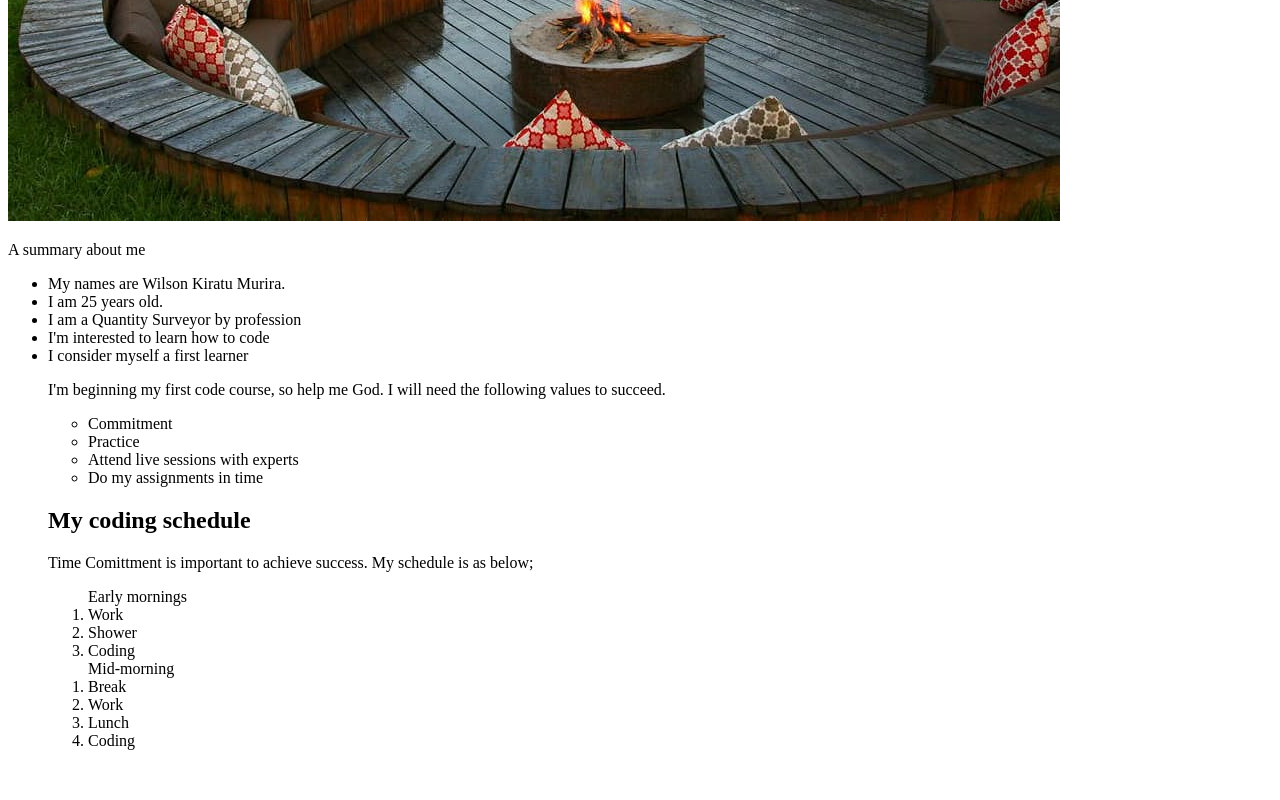
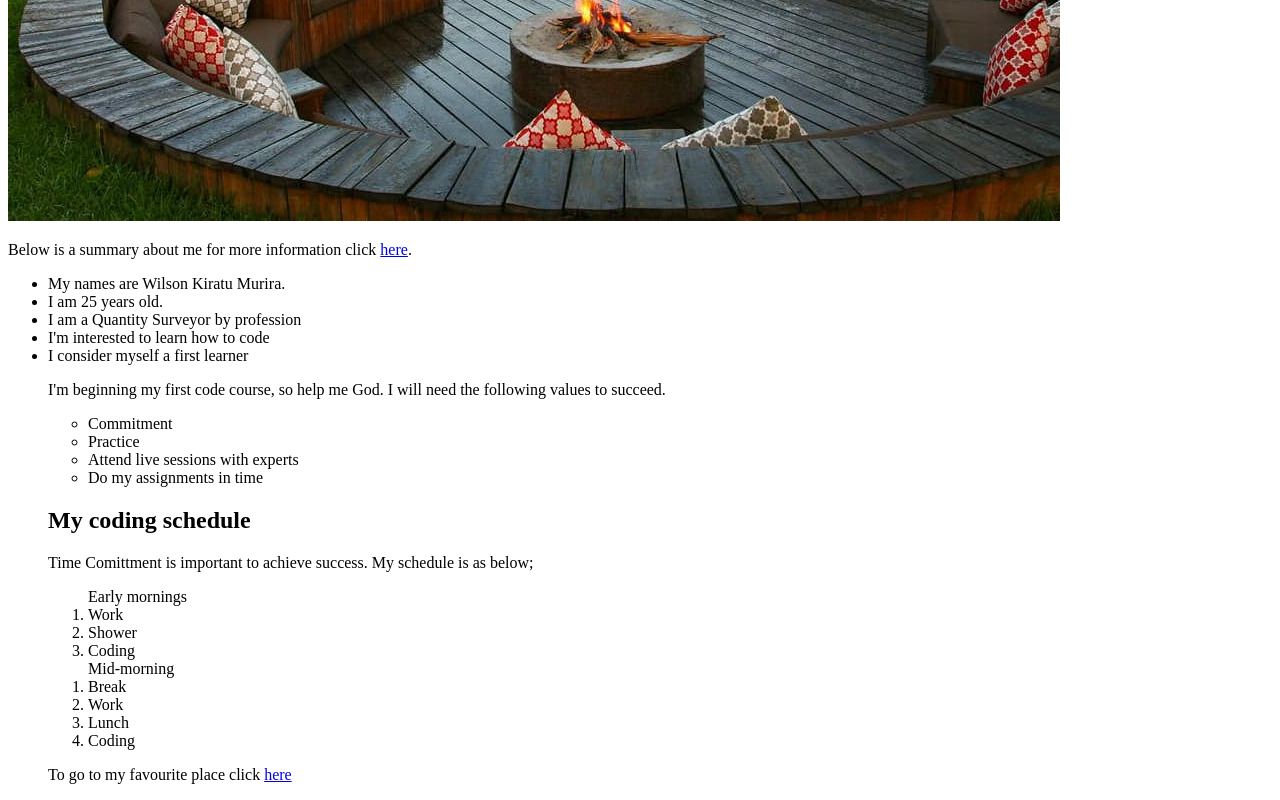
Before and after one commit to Murira7/murira7.github.io, a plain HTML site: page index.html in a window 1280 px wide. Shown: the part 558-1358 px from the top of the page. Before the commit the page ends 1324 px from the top, so only its background shows below. Drawn offline with Linux system fonts and the light colour scheme.

Commit message:
Add files via upload

```diff
--- a/index.html
+++ b/index.html
@@ -10,7 +10,7 @@
 
       <img src="murira.jpeg">
 
-      <p>A summary about me</p>
+      <p>Below is a summary about me for more information click <a href="about.html">here</a>.</p>
       <ul>
           <li>My names are Wilson Kiratu Murira.</li>
           <li> I am 25 years old.</li>
@@ -47,4 +47,6 @@
         </ol>
     </body>
 
+    <p>To go to my favourite place click <a href="favouriteplace.html">here</a></p>
+
 </html>
```
